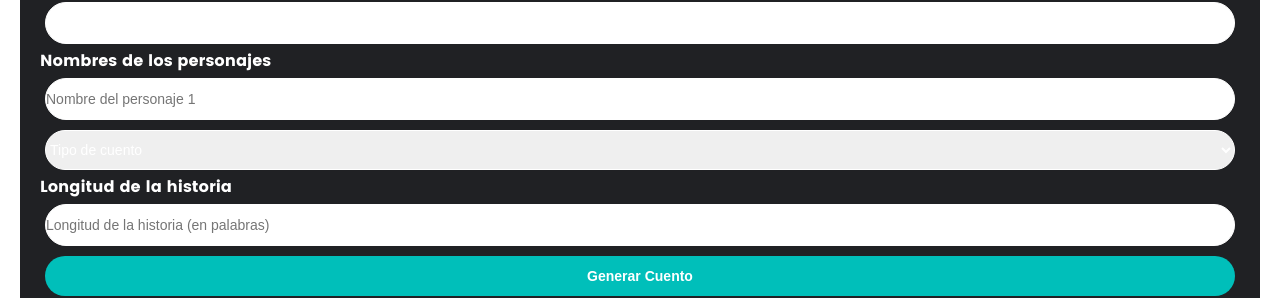
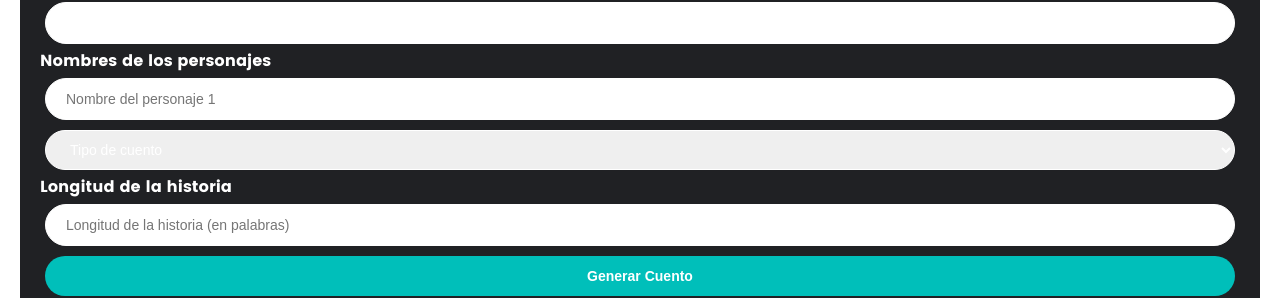
Before and after one commit to Kojimena/StoryTellingGPT, a React (Vite) app: page / in a window 1280 px wide. Shown: the part 495-793 px from the top of the page. Built offline with nearby package versions, Linux system fonts and the light colour scheme; no server answers.

Commit message:
Update StoryForm.css

```diff
--- a/src/components/StoryForm/StoryForm.css
+++ b/src/components/StoryForm/StoryForm.css
@@ -23,7 +23,7 @@
   font-size: 14px;
   line-height: 2;
   color : #fff;
-  padding: 0;
+  padding: 0 20px;
 }
 
 .story-form input:focus,
```
